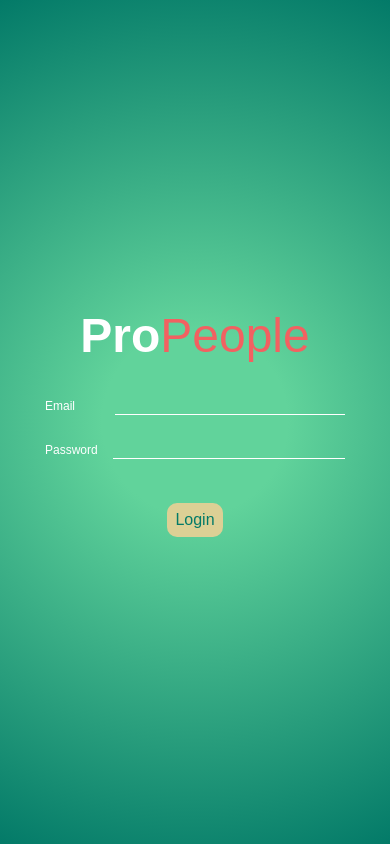
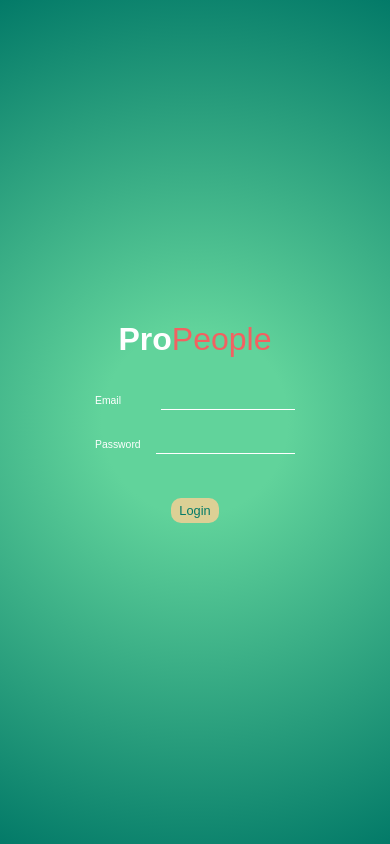
Before and after one commit to Majero11/Pro-people, a Flask app: page / in a window 390 px wide. Run offline with Flask 3, Linux system fonts and the light colour scheme; some libraries are stand-ins or nearby versions.

Commit message:
added css validation and break point to the index page

```diff
--- a/app/static/css/admin_dashboard/styles.css
+++ b/app/static/css/admin_dashboard/styles.css
@@ -145,13 +145,13 @@ main{
 
 #usersView{
     display: none;
-    width: 95%vw;
+    width: 70vw;
     margin-left: 20px;
 }
 
 .admin_request_details{
     display:none;
-    width: 95%vw;
+    width: 70vw;
     margin-left: 20px;
 }
 
--- a/app/static/css/index/style.css
+++ b/app/static/css/index/style.css
@@ -73,3 +73,35 @@ input{
     font-weight: 100;
     cursor: pointer;
 }
+
+/* ================================================= */
+/* -----------------Break Points-------------------- */
+/* ================================================= */
+
+/* ================== Max 480 ===================== */
+
+@media (max-width: 480px) {
+        .logo_name{
+    font-size: 2rem;
+    }
+
+    .logo_name span{
+    font-size: 2rem;
+    }
+
+    .form-label{
+    font-size: .65rem;
+    }
+
+    .form_container{
+    width: 200px;
+    }
+
+    .login-btn{
+    font-size: .8rem;
+    height: 25px;
+    padding: none;
+    line-height: 10px;
+    }
+
+}
```
Also changed, not shown: README.md (added), documentation/code_validation/admin_css.png (added), documentation/code_validation/base_html.png (added), documentation/code_validation/index_css.png (added), documentation/code_validation/user_dashboard_css.png (added), 5 other files.
